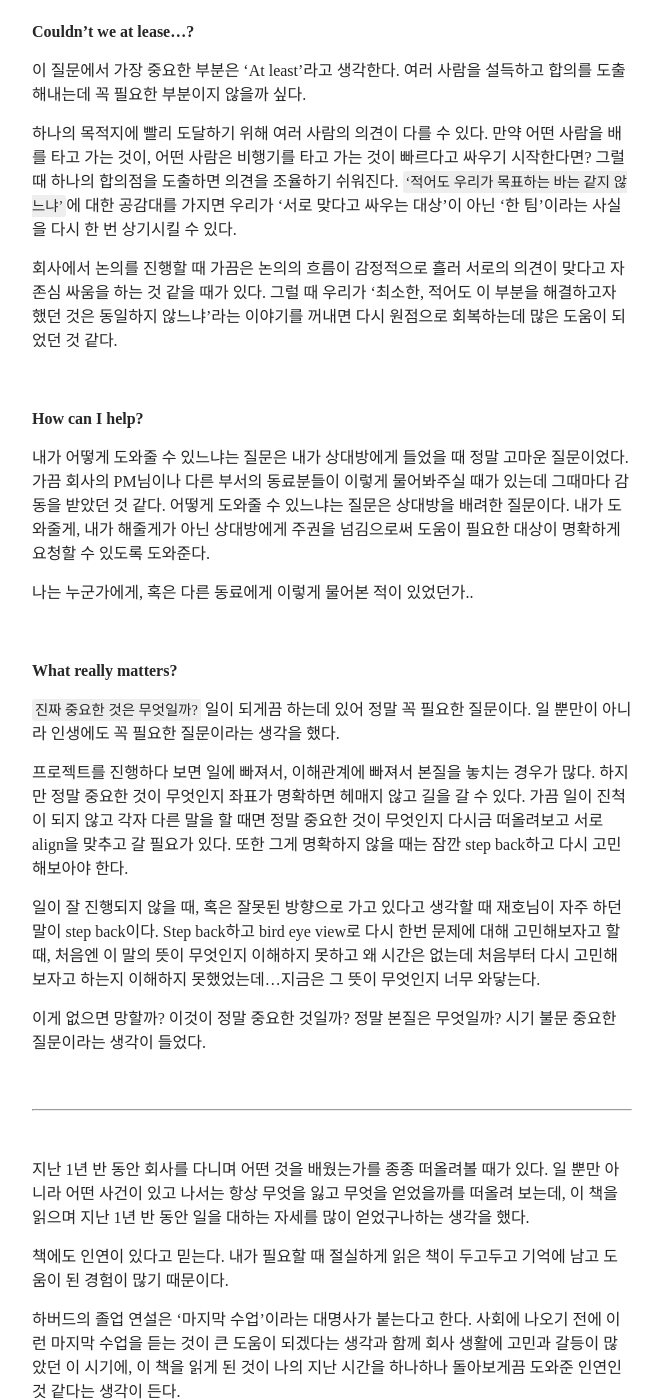
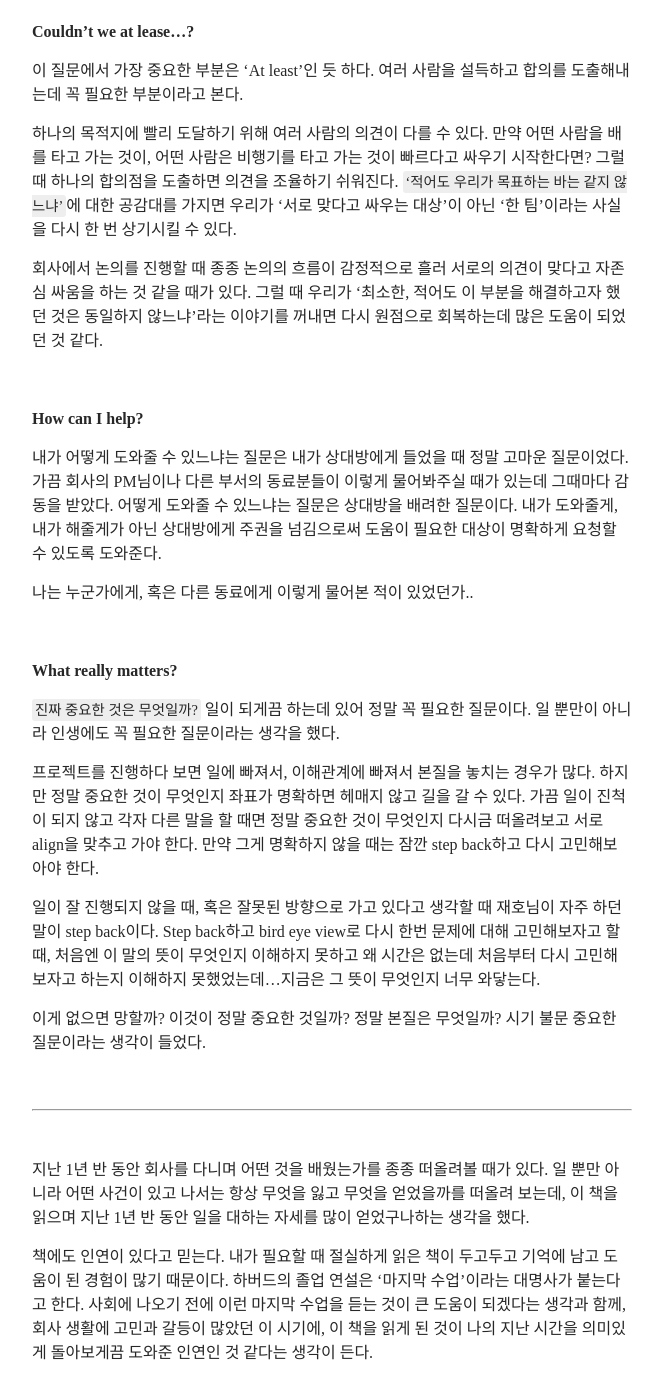
Before and after one commit to rohegg/rohegg.github.io, a Jekyll site: the page built from _posts/2017-10-05-Wait, what?.md, in a window 1280 px wide and 1400 px high, scrolled down 1985 px. Shown: the whole window, without its empty margins (308-971 px from the left). Built offline with Jekyll 4.4.1, drawn with Linux system fonts in a browser that asks for light colours.

Commit message:
no message

```diff
--- a/_posts/2017-10-05-Wait, what?.md
+++ b/_posts/2017-10-05-Wait, what?.md
@@ -46,17 +46,17 @@ date: 2017-10-05T17:36:00Z
 
 **Couldn’t we at lease…?**
 
-이 질문에서 가장 중요한 부분은 ‘At least’라고 생각한다. 여러 사람을 설득하고 합의를 도출해내는데 꼭 필요한 부분이지 않을까 싶다.
+이 질문에서 가장 중요한 부분은 ‘At least’인 듯 하다. 여러 사람을 설득하고 합의를 도출해내는데 꼭 필요한 부분이라고 본다.
 
 하나의 목적지에 빨리 도달하기 위해 여러 사람의 의견이 다를 수 있다. 만약 어떤 사람을 배를 타고 가는 것이, 어떤 사람은 비행기를 타고 가는 것이 빠르다고 싸우기 시작한다면? 그럴 때 하나의 합의점을 도출하면 의견을 조율하기 쉬워진다. ``‘적어도 우리가 목표하는 바는 같지 않느냐’``에 대한 공감대를 가지면 우리가 ‘서로 맞다고 싸우는 대상’이 아닌 ‘한 팀’이라는 사실을 다시 한 번 상기시킬 수 있다.
 
-회사에서 논의를 진행할 때 가끔은 논의의 흐름이 감정적으로 흘러 서로의 의견이 맞다고 자존심 싸움을 하는 것 같을 때가 있다. 그럴 때 우리가 ‘최소한, 적어도 이 부분을 해결하고자 했던 것은 동일하지 않느냐’라는 이야기를 꺼내면 다시 원점으로 회복하는데 많은 도움이 되었던 것 같다.
+회사에서 논의를 진행할 때 종종 논의의 흐름이 감정적으로 흘러 서로의 의견이 맞다고 자존심 싸움을 하는 것 같을 때가 있다. 그럴 때 우리가 ‘최소한, 적어도 이 부분을 해결하고자 했던 것은 동일하지 않느냐’라는 이야기를 꺼내면 다시 원점으로 회복하는데 많은 도움이 되었던 것 같다.
 
 <br>
 
 **How can I help?**
 
-내가 어떻게 도와줄 수 있느냐는 질문은 내가 상대방에게 들었을 때 정말 고마운 질문이었다. 가끔 회사의 PM님이나 다른 부서의 동료분들이 이렇게 물어봐주실 때가 있는데 그때마다 감동을 받았던 것 같다. 어떻게 도와줄 수 있느냐는 질문은 상대방을 배려한 질문이다. 내가 도와줄게, 내가 해줄게가 아닌 상대방에게 주권을 넘김으로써 도움이 필요한 대상이 명확하게 요청할 수 있도록 도와준다.
+내가 어떻게 도와줄 수 있느냐는 질문은 내가 상대방에게 들었을 때 정말 고마운 질문이었다. 가끔 회사의 PM님이나 다른 부서의 동료분들이 이렇게 물어봐주실 때가 있는데 그때마다 감동을 받았다. 어떻게 도와줄 수 있느냐는 질문은 상대방을 배려한 질문이다. 내가 도와줄게, 내가 해줄게가 아닌 상대방에게 주권을 넘김으로써 도움이 필요한 대상이 명확하게 요청할 수 있도록 도와준다.
 
 나는 누군가에게, 혹은 다른 동료에게 이렇게 물어본 적이 있었던가..
 
@@ -66,7 +66,7 @@ date: 2017-10-05T17:36:00Z
 
 ``진짜 중요한 것은 무엇일까?`` 일이 되게끔 하는데 있어 정말 꼭 필요한 질문이다. 일 뿐만이 아니라 인생에도 꼭 필요한 질문이라는 생각을 했다.
 
-프로젝트를 진행하다 보면 일에 빠져서, 이해관계에 빠져서 본질을 놓치는 경우가 많다. 하지만 정말 중요한 것이 무엇인지 좌표가 명확하면  헤매지 않고 길을 갈 수 있다. 가끔 일이 진척이 되지 않고 각자 다른 말을 할 때면 정말 중요한 것이 무엇인지 다시금 떠올려보고 서로 align을 맞추고 갈 필요가 있다. 또한 그게 명확하지 않을 때는 잠깐 step back하고 다시 고민해보아야 한다.
+프로젝트를 진행하다 보면 일에 빠져서, 이해관계에 빠져서 본질을 놓치는 경우가 많다. 하지만 정말 중요한 것이 무엇인지 좌표가 명확하면  헤매지 않고 길을 갈 수 있다. 가끔 일이 진척이 되지 않고 각자 다른 말을 할 때면 정말 중요한 것이 무엇인지 다시금 떠올려보고 서로 align을 맞추고 가야 한다. 만약 그게 명확하지 않을 때는 잠깐 step back하고 다시 고민해보아야 한다.
 
 일이 잘 진행되지 않을 때, 혹은 잘못된 방향으로 가고 있다고 생각할 때 재호님이 자주 하던 말이 step back이다. Step back하고 bird eye view로 다시 한번 문제에 대해 고민해보자고 할 때, 처음엔 이 말의 뜻이 무엇인지 이해하지 못하고 왜 시간은 없는데 처음부터 다시 고민해보자고 하는지 이해하지 못했었는데...지금은 그 뜻이 무엇인지 너무 와닿는다.
 
@@ -81,6 +81,4 @@ date: 2017-10-05T17:36:00Z
 
 지난 1년 반 동안 회사를 다니며 어떤 것을 배웠는가를 종종 떠올려볼 때가 있다. 일 뿐만 아니라 어떤 사건이 있고 나서는 항상 무엇을 잃고 무엇을 얻었을까를 떠올려 보는데, 이 책을 읽으며 지난 1년 반 동안 일을 대하는 자세를 많이 얻었구나하는 생각을 했다.
 
-책에도 인연이 있다고 믿는다. 내가 필요할 때 절실하게 읽은 책이 두고두고 기억에 남고 도움이 된 경험이 많기 때문이다.
-
-하버드의 졸업 연설은 ‘마지막 수업’이라는 대명사가 붙는다고 한다. 사회에 나오기 전에 이런 마지막 수업을 듣는 것이 큰 도움이 되겠다는 생각과 함께 회사 생활에 고민과 갈등이 많았던 이 시기에, 이 책을 읽게 된 것이 나의 지난 시간을 하나하나 돌아보게끔 도와준 인연인 것 같다는 생각이 든다.
+책에도 인연이 있다고 믿는다. 내가 필요할 때 절실하게 읽은 책이 두고두고 기억에 남고 도움이 된 경험이 많기 때문이다. 하버드의 졸업 연설은 ‘마지막 수업’이라는 대명사가 붙는다고 한다. 사회에 나오기 전에 이런 마지막 수업을 듣는 것이 큰 도움이 되겠다는 생각과 함께, 회사 생활에 고민과 갈등이 많았던 이 시기에, 이 책을 읽게 된 것이 나의 지난 시간을 의미있게 돌아보게끔 도와준 인연인 것 같다는 생각이 든다.
```
